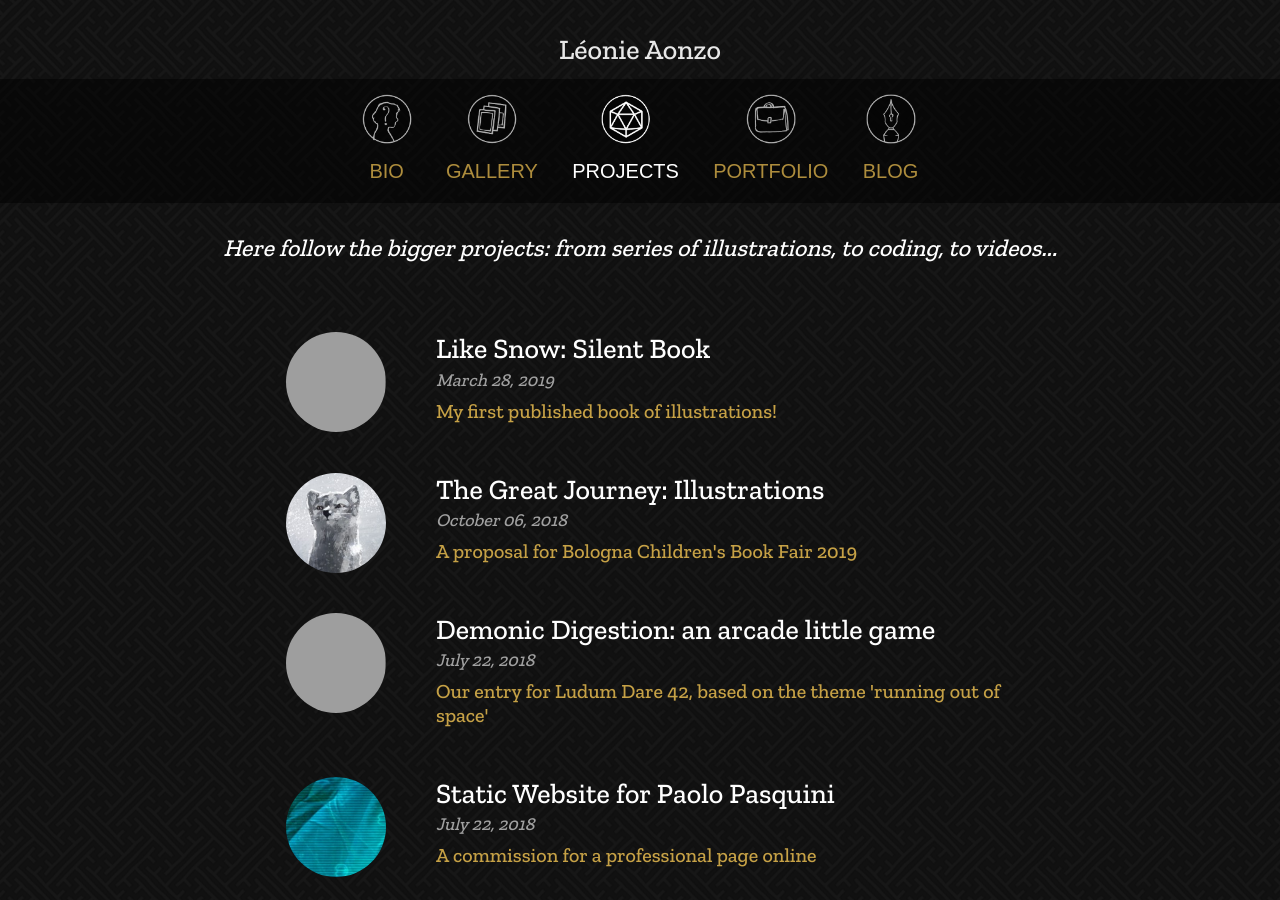
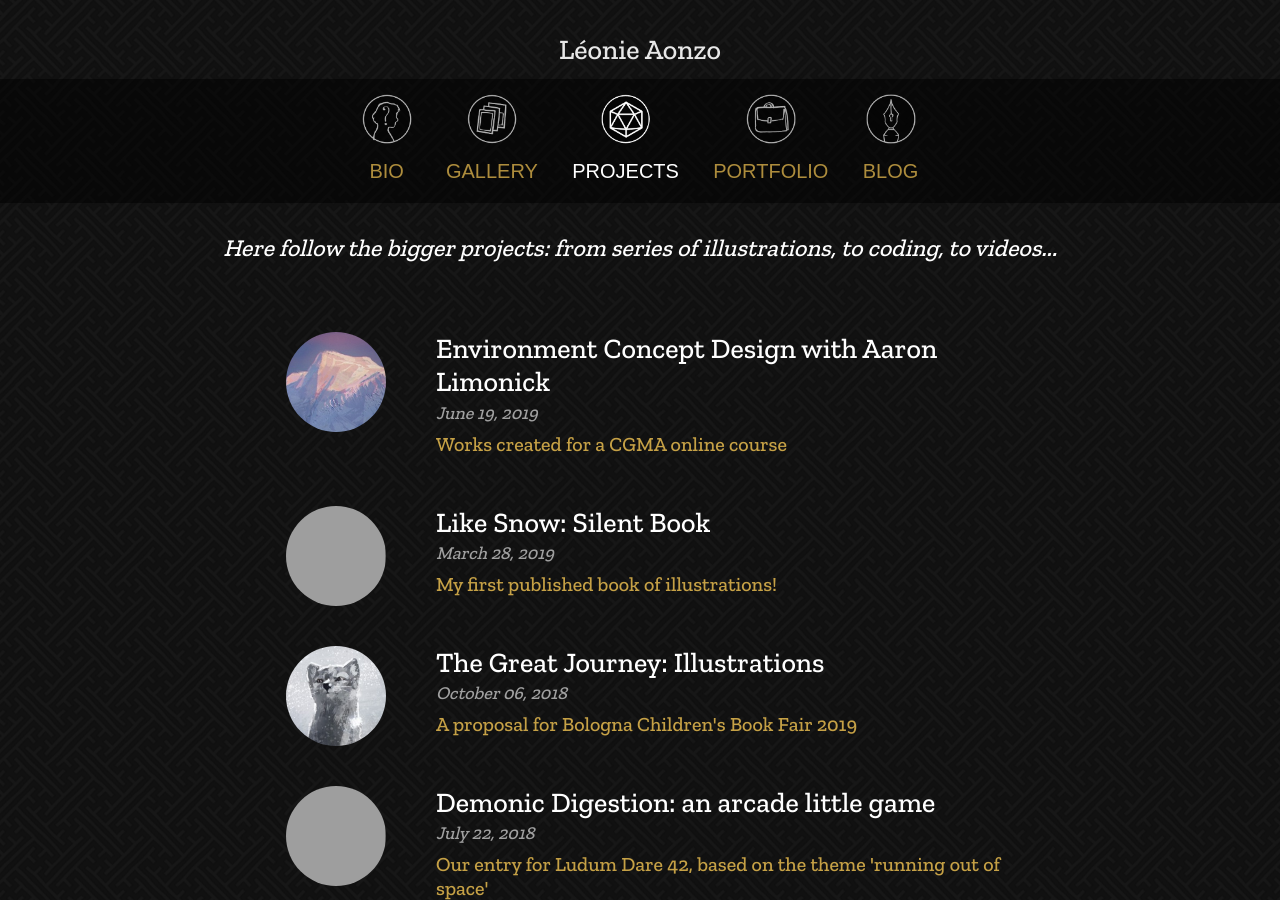
Before and after one commit to pirodaes/pirodaes.github.io, a Jekyll site: the page built from projects.html, in a window 1280 px wide and 900 px high, cut to the strip 0-900 px from the top of the window. Built offline with Jekyll 4.4.1, drawn with Linux system fonts in a browser that asks for light colours; some web fonts are replaced; grey boxes are pictures that could not be loaded.

Commit message:
re-cloned + cgma + favicon

```diff
--- /dev/null
+++ b/_posts/2019-06-19-cgma-environment-concept-design.md
@@ -0,0 +1,59 @@
+---
+layout: post
+title:  "Environment Concept Design with Aaron Limonick"
+date:  19/06/2019
+categories: project
+post-header: 2019-06-19.jpg
+info: "Works created for a CGMA online course"
+gallery:
+  - 1.jpg
+  - 2.jpg
+  - 3.jpg
+  - 4.jpg
+---
+
+A few months ago I attended a <a href="https://www.cgmasteracademy.com/courses/92-environment-concept-design">CGMA</a> online course. It was my first time being actually taught Concept Art, and it was really exciting. Even more so considering that my teacher was <a href="https://www.artstation.com/limonick">Aaron Limonick</a>! <br>
+It was also my first time taking an online class. I must say I liked the format and overall I found it pretty useful, it's a nice way to work more and with a great painter's guidance. <br>
+Environment Concept Design focuses on the visual development of an imaginary environment, it starts with sketching concept ideas and ends up with a finished painting.
+
+<div class="thumb-grid">
+  {% for image in page.gallery %}
+  {% assign loopindex = forloop.index %}
+        <a href="#id{{ loopindex }}" class= "thumb-link">
+          <div class="thumb" style="background-image: url('{{ site.baseurl }}/img/posts/2019-06-19/{{ image }}');">
+            <div class="caption">
+              <h2> page {{ loopindex }}</h2>
+            </div>
+          </div>
+        </a>
+  {% endfor %}
+</div>
+
+{% for image in page.gallery %}
+{% assign loopindex = forloop.index %}
+  <div id="id{{ loopindex }}" class="popup" >
+    <a href="#" >
+      <img src="{{ site.baseurl }}/img/closebtn.png" class="closebtn" />
+    </a>
+    <div class="gallery" >
+      <img src="{{ site.baseurl }}/img/posts/2019-06-19/{{ image }}" class="image" />
+    </div>
+    <div class="image-info-post">
+      <h2> page {{ loopindex }} </h2>
+        {% if loopindex == 1 %}
+          <a href="#" >
+        {% else %}
+          <a href="#id{{ loopindex | minus: 1 }}" >
+        {% endif %}
+        <img src="{{ site.baseurl }}/img/backbtn.png" class="backbtn" >
+      </a>
+      <a href="#id{{ loopindex | plus: 1 }}" >
+        <img src="{{ site.baseurl }}/img/nextbtn.png" class="nextbtn" />
+      </a>
+    </div>
+  </div>
+{% endfor %}
+
+I kept working on the final piece for this course and in the end I decided to split the painting into two. This way the colors may have lost some of their appeal, but narrative and mood are more coherent.
+<img class="post-img" src="{{ site.baseurl }}/img/posts/2019-06-19-1.jpg" />
+<img class="post-img" src="{{ site.baseurl }}/img/posts/2019-06-19-2.jpg" />
```
Also changed, not shown: _gallery/094.md (deleted, +0 -9 lines), _gallery/095.md (+5 -6 lines), _gallery/096.md (deleted, +0 -8 lines), _config.yml (line endings or trailing spaces), favicon.ico, img/gallery/094.jpg (deleted), img/gallery/095.jpg (deleted), img/posts/2019-06-19-1.jpg (added), img/posts/2019-06-19-2.jpg (added), img/posts/2019-06-19.jpg (added), img/posts/2019-06-19/1.jpg (added), img/posts/2019-06-19/2.jpg (added), img/posts/2019-06-19/3.jpg (added), img/posts/2019-06-19/4.jpg (added).
